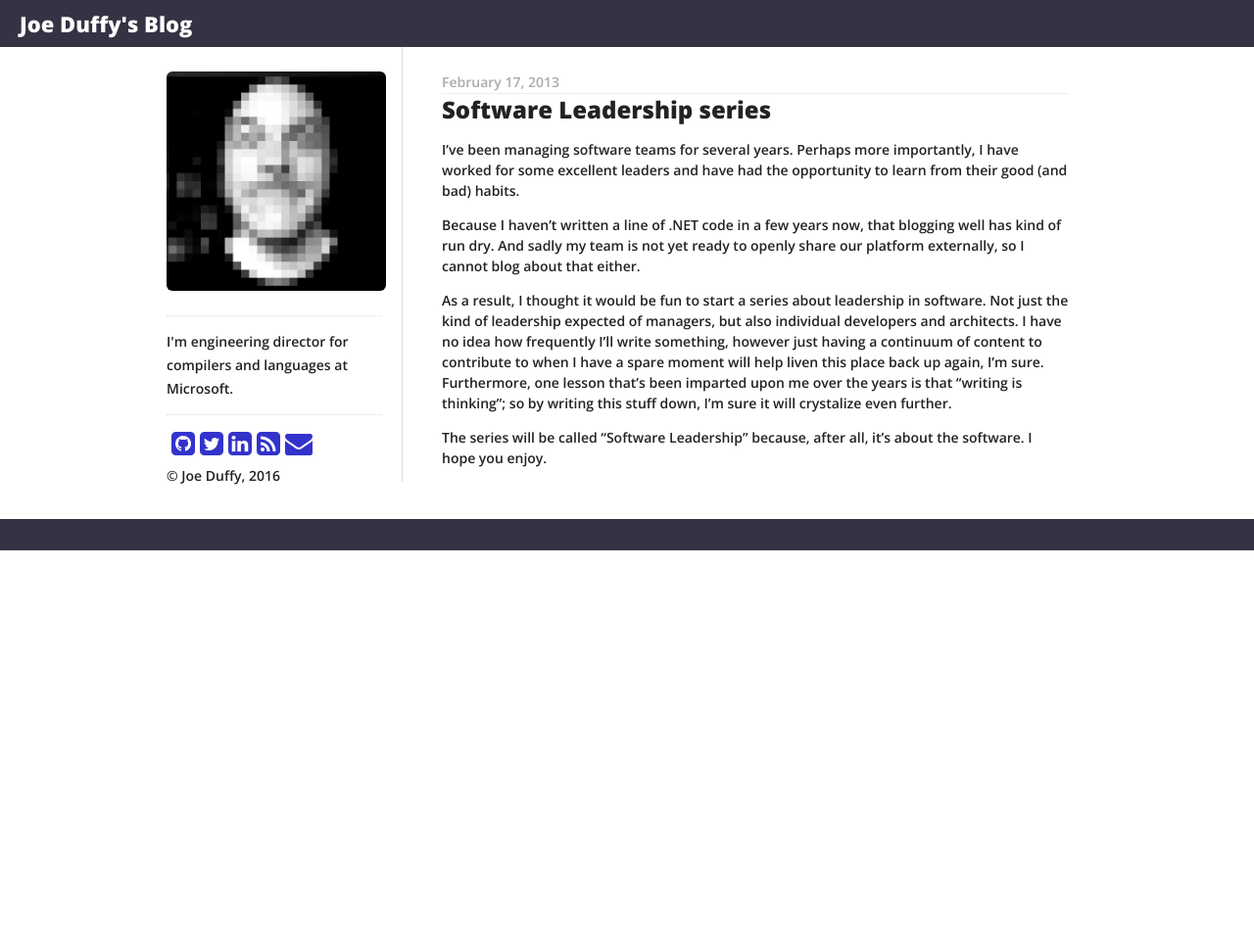
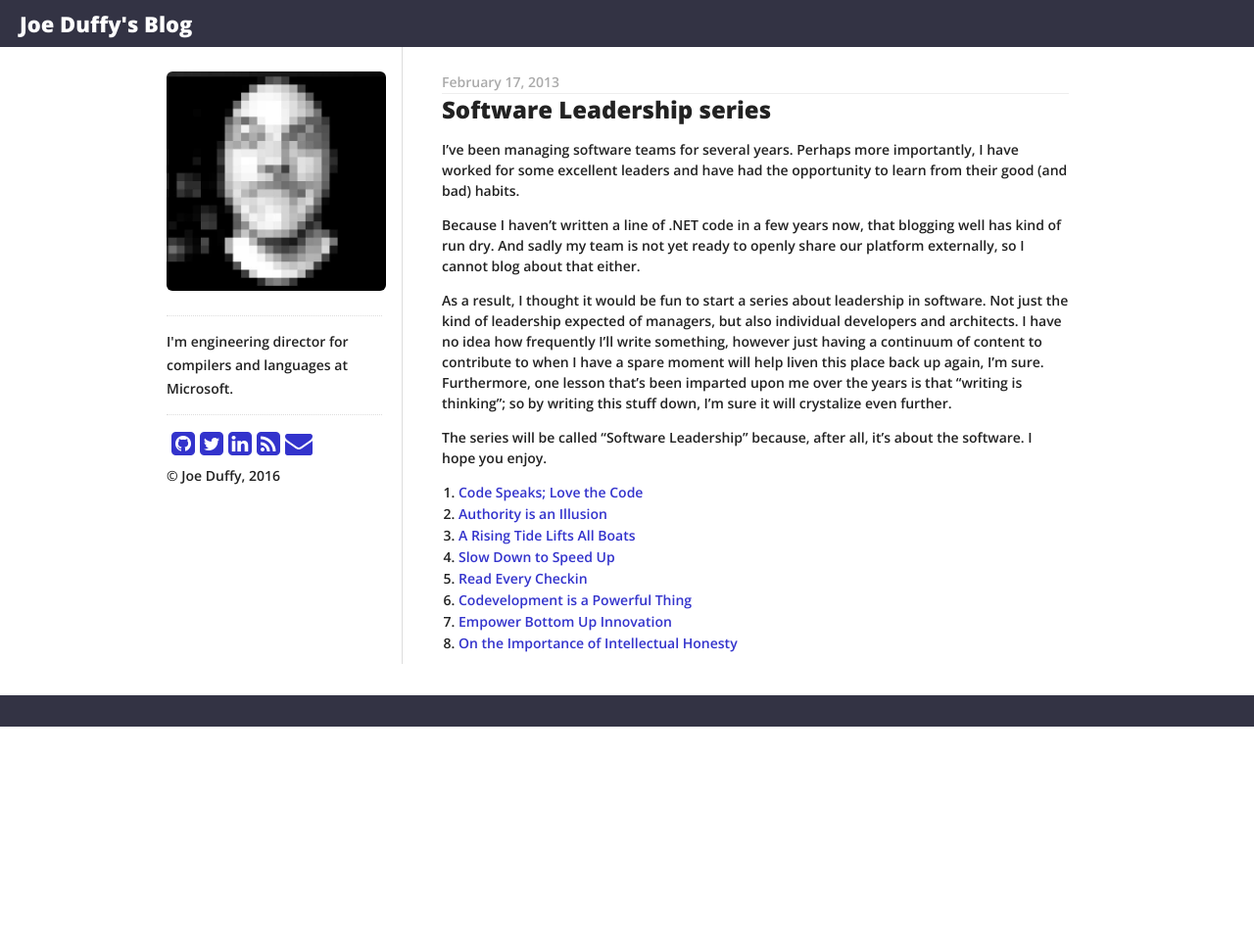
Before and after one commit to joeduffy/joeduffy.github.io, a Jekyll site: the page built from _posts/2013-02-17-software-leadership-series.md, in a window 1280 px wide. Shown: the whole page at 98% size. Built offline with Jekyll 4.4.1, drawn with Linux system fonts in a browser that asks for light colours; nearby versions of some CDN libraries; comment, search, counter and statistics services are not loaded.

Commit message:
Add Software Leadership index

```diff
--- a/_posts/2013-02-17-software-leadership-series.md
+++ b/_posts/2013-02-17-software-leadership-series.md
@@ -35,3 +35,13 @@
 
 The series will be called "Software Leadership" because, after all, it's about
 the software. I hope you enjoy.
+
+1. [Code Speaks; Love the Code](/2013/02/17/software-leadership-1-code-speaks-love-the-code)
+2. [Authority is an Illusion](/2013/03/03/software-leadership-2-authority-is-an-illusion)
+3. [A Rising Tide Lifts All Boats](/2013/03/16/software-leadership-3-a-rising-tide-lifts-all-boats)
+4. [Slow Down to Speed Up](/2013/04/12/software-leadership-4-slow-down-to-speed-up)
+5. [Read Every Checkin](/2014/02/12/software-leadership-6-read-every-checkin)
+6. [Codevelopment is a Powerful Thing](/2014/09/10/software-leadership-7-codevelopment-is-a-powerful-thing)
+7. [Empower Bottom Up Innovation](/2014/09/10/software-leadership-8-empower-bottom-up-innovation)
+8. [On the Importance of Intellectual Honesty](
+        /2015/11/02/software-leadership-9-on-the-importance-of-intellectual-honesty)
```
